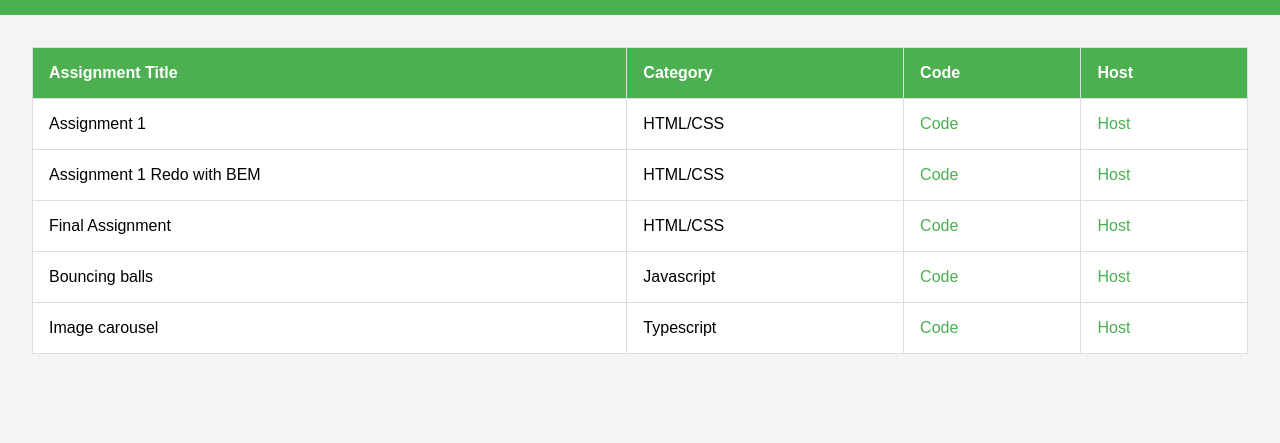
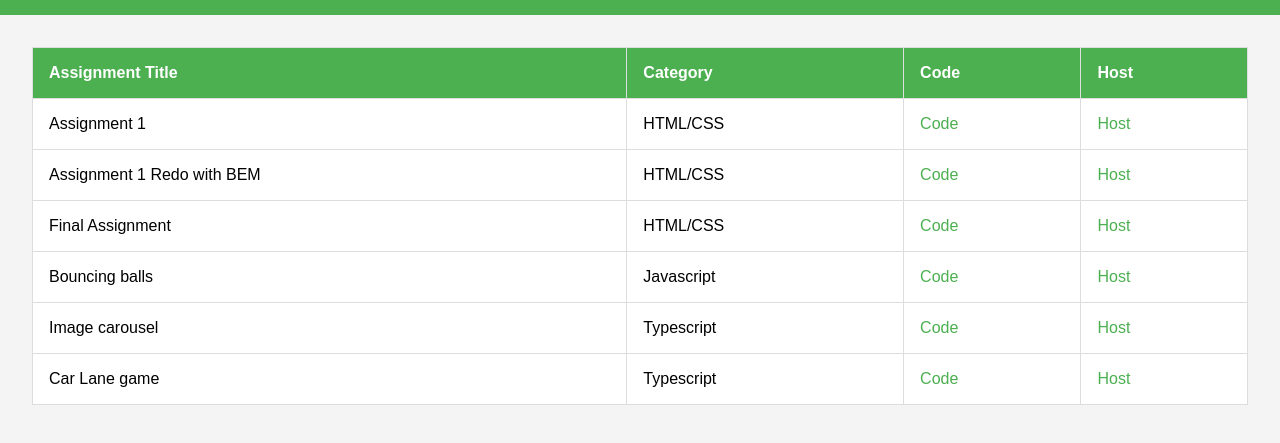
Before and after one commit to jayan058/assignments, a plain HTML site: page index.html in a window 1280 px wide. Shown: the part 193-636 px from the top of the page. Drawn offline with Linux system fonts and the light colour scheme.

Commit message:
Update index.html

```diff
--- a/index.html
+++ b/index.html
@@ -54,6 +54,12 @@
                     <td><a href=https://github.com/jayan058/image-carousel>Code</a></td>
                     <td><a href=https://jayan058.github.io/image-carousel/>Host</a></td>
                 </tr>
+                <tr>
+                    <td>Car Lane game</td>
+                    <td>Typescript</td>
+                    <td><a href=https://github.com/jayan058/car-game>Code</a></td>
+                    <td><a href=https://jayan058.github.io/car-game/>Host</a></td>
+                </tr>
             </tbody>
         </table>
     </main>
```
